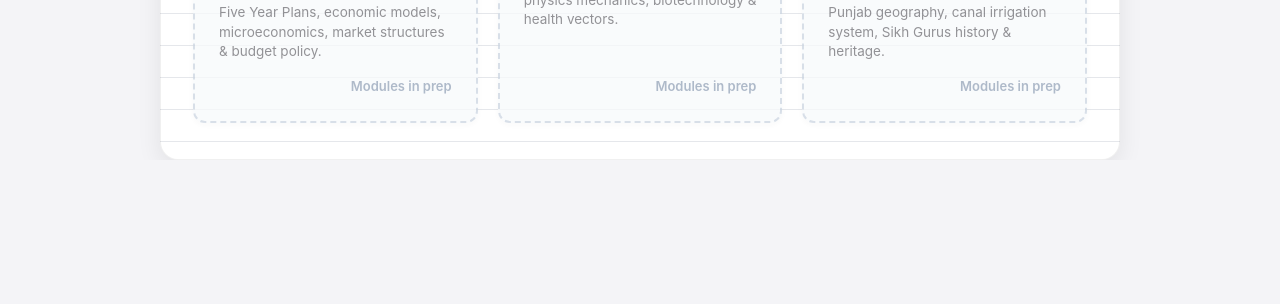
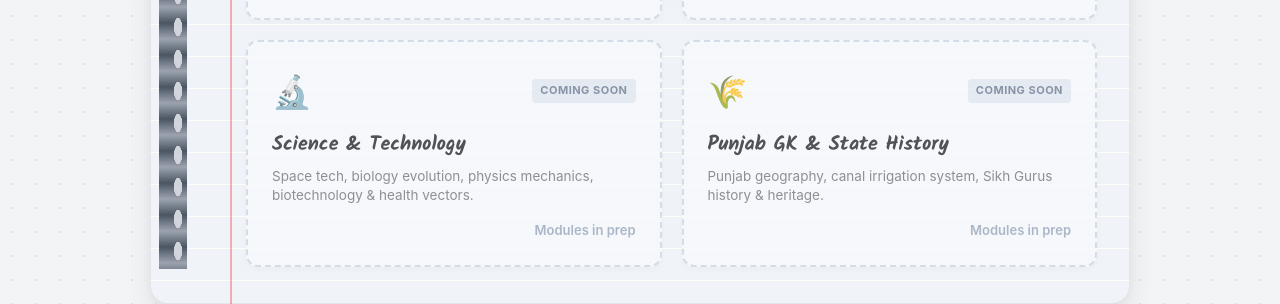
Before and after one commit to khosa76/khosaHub, a plain HTML site: page mains_tester.html in a window 1280 px wide. Shown: the part 692-996 px from the top of the page. Before the commit the page ends 852 px from the top, so only its background shows below. Drawn offline with Linux system fonts and the light colour scheme.

Commit message:
Apply full authentic notebook desk dot grid background and lined paper texture to MCQ & Mains Revision Labs

```diff
--- a/mains_tester.css
+++ b/mains_tester.css
@@ -1,7 +1,12 @@
 /* mains_tester.css - Apple-Inspired Mains Q&A Practice Lab */
 :root {
+    --desk-bg: #f3f4f6;
+    --desk-grid: rgba(209, 213, 219, 0.6);
+    --paper-bg: #fffdf8;
+    --margin-line: rgba(239, 68, 68, 0.4);
+    --note-line: rgba(59, 130, 246, 0.08);
+
     --page-bg: #f4f4f7;
-    --paper-bg: #ffffff;
     --ink-black: #1d1d1f;
     --text-secondary: #6e6e73;
     --ink-blue: #0066cc;
@@ -27,29 +32,62 @@
 }
 
 body {
-    background-color: var(--page-bg);
+    background-color: var(--desk-bg);
+    background-image: radial-gradient(var(--desk-grid) 1.5px, transparent 1.5px);
+    background-size: 24px 24px;
     color: var(--ink-black);
     font-family: var(--font-body);
     line-height: 1.6;
     min-height: 100vh;
-    padding: 0 16px;
+    padding: 0 1px;
 }
 
 .mains-container {
-    max-width: 960px;
+    max-width: 980px;
     margin: 0 auto;
 }
 
 .paper-page {
-    background: var(--paper-bg);
+    position: relative;
+    background-color: var(--paper-bg);
+    background-image:
+        linear-gradient(90deg, transparent 79px, var(--margin-line) 79px, var(--margin-line) 81px, transparent 81px),
+        linear-gradient(var(--note-line) 96%, transparent 96%);
+    background-size: 100% 100%, 100% 32px;
+    background-position: 0 0, 0 12px;
     border-radius: var(--radius-lg);
-    box-shadow: var(--shadow-md);
-    padding: 36px 32px;
+    box-shadow:
+        0 10px 30px rgba(0, 0, 0, 0.08),
+        0 2px 8px rgba(0, 0, 0, 0.04);
+    padding: 36px 32px 36px 95px;
     border: 1px solid rgba(0, 0, 0, 0.06);
+}
 
-    /* Subtle lined notebook paper aesthetic */
-    background-image: linear-gradient(#e5e7eb 1px, transparent 1px);
+/* Notebook Spiral Holes & Binding */
+.paper-page::before {
+    content: "";
+    position: absolute;
+    top: 30px;
+    bottom: 30px;
+    left: 20px;
+    width: 14px;
+    background-image: radial-gradient(#d1d5db 40%, transparent 42%);
+    background-size: 14px 32px;
+    background-position: 0 0;
+    z-index: 2;
+}
+
+.paper-page::after {
+    content: "";
+    position: absolute;
+    top: 26px;
+    bottom: 34px;
+    left: 8px;
+    width: 28px;
+    background-image: linear-gradient(180deg, #9ca3af 0%, #4b5563 50%, #9ca3af 100%);
     background-size: 100% 32px;
+    background-repeat: repeat-y;
+    z-index: 1;
 }
 
 /* Header Navbar */
--- a/mcq_tester.css
+++ b/mcq_tester.css
@@ -1,6 +1,12 @@
 /* mcq_tester.css - Clean, Smooth & Elegant White Light Theme for MCQ Revision Lab */
 
 :root {
+  --desk-bg: #f3f4f6;
+  --desk-grid: rgba(209, 213, 219, 0.6);
+  --paper-bg: #fffdf8;
+  --margin-line: rgba(239, 68, 68, 0.4);
+  --note-line: rgba(59, 130, 246, 0.08);
+
   --bg-canvas: #f8fafc;
   --bg-card: #ffffff;
   --bg-subtle: #f1f5f9;
@@ -50,13 +56,15 @@
 }
 
 body {
-  background-color: var(--bg-canvas);
+  background-color: var(--desk-bg);
+  background-image: radial-gradient(var(--desk-grid) 1.5px, transparent 1.5px);
+  background-size: 24px 24px;
   color: var(--text-main);
   font-family: var(--font-family);
   font-size: 15px;
   line-height: 1.6;
   margin: 0;
-  padding: 0 16px;
+  padding: 0 1px;
   min-height: 100vh;
   display: flex;
   justify-content: center;
@@ -64,7 +72,7 @@ body {
 
 .app-container {
   width: 100%;
-  max-width: 960px;
+  max-width: 980px;
   margin: 0 auto;
 }
 
@@ -75,13 +83,47 @@ body {
 
 .paper-page {
   position: relative;
-  background-color: var(--bg-card);
+  background-color: var(--paper-bg);
+  background-image:
+    linear-gradient(90deg, transparent 79px, var(--margin-line) 79px, var(--margin-line) 81px, transparent 81px),
+    linear-gradient(var(--note-line) 96%, transparent 96%);
+  background-size: 100% 100%, 100% 32px;
+  background-position: 0 0, 0 12px;
   border-radius: var(--radius-lg);
-  box-shadow: var(--shadow-md);
+  box-shadow:
+    0 10px 30px rgba(0, 0, 0, 0.08),
+    0 2px 8px rgba(0, 0, 0, 0.04);
   border: 1px solid var(--border-light);
-  padding: 36px 32px;
+  padding: 36px 32px 36px 95px;
   min-height: 600px;
   box-sizing: border-box;
+}
+
+/* Notebook Spiral Holes & Binding */
+.paper-page::before {
+  content: "";
+  position: absolute;
+  top: 30px;
+  bottom: 30px;
+  left: 20px;
+  width: 14px;
+  background-image: radial-gradient(#d1d5db 40%, transparent 42%);
+  background-size: 14px 32px;
+  background-position: 0 0;
+  z-index: 2;
+}
+
+.paper-page::after {
+  content: "";
+  position: absolute;
+  top: 26px;
+  bottom: 34px;
+  left: 8px;
+  width: 28px;
+  background-image: linear-gradient(180deg, #9ca3af 0%, #4b5563 50%, #9ca3af 100%);
+  background-size: 100% 32px;
+  background-repeat: repeat-y;
+  z-index: 1;
 }
 
 /* Clean Header Navbar */
```
